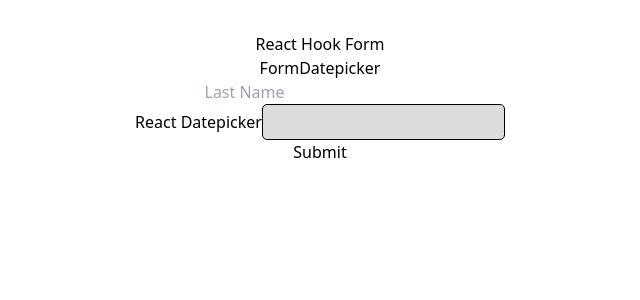
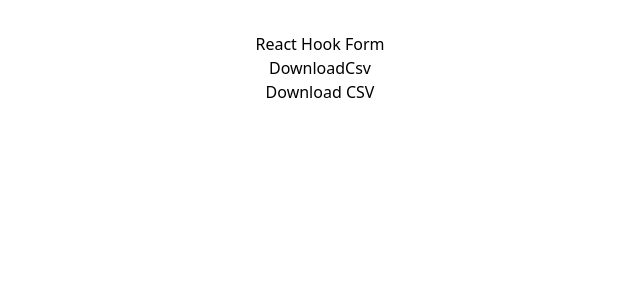
Before and after one commit to jimmyegc/react-hook-form, a React (Vite) app: page / in a window 1280 px wide. Shown: the top 300 px of the page, without its empty margins (320-960 px from the left). Built offline with nearby package versions, Linux system fonts and the light colour scheme.

Commit message:
fix 10152024

```diff
--- a/src/App.tsx
+++ b/src/App.tsx
@@ -1,6 +1,7 @@
 import './App.css'
-import { FormDatepicker } from './components/FormDatepicker/FormDatepicker';
-/*import { FormWithFocus } from './components/FormWithFocus/FormWithFocus';
+import { DownloadCsv } from './components/DownloadCsv/DownloadCsv';
+/*import { FormDatepicker } from './components/FormDatepicker/FormDatepicker';
+import { FormWithFocus } from './components/FormWithFocus/FormWithFocus';
  import { FormArrayFields } from './components/FormArrayFields';
 import FormNested from './components/FormNested/FormNested';
 import { Formulario } from "./components/Formulario";
@@ -11,8 +12,9 @@ function App() {
   return (
     <>
     <h2>React Hook Form</h2>
-      <FormDatepicker />
-      {/*<FormWithFocus />
+      <DownloadCsv/>
+      {/*<FormDatepicker />
+      <FormWithFocus />
 
       <FormNested/>
       <FormArrayFields />
--- /dev/null
+++ b/src/components/DownloadCsv/DownloadCsv.tsx
@@ -0,0 +1,56 @@
+
+const MockData = [
+  { id: 1, name: "Michael Jordan", age: 23 },
+  { id: 2, name: "Michael Jordan 2", age: 24 },
+]
+
+export const DownloadCsv = () => {
+
+
+
+  const convertToCSV = (data: any) => {
+    let result = ""
+
+    const columnDelimeter = ',';
+    const lineDelimeter = '\n';
+    const keys = Object.keys(data[0])
+
+    result = '';
+    result += keys.join(columnDelimeter)
+    result += lineDelimeter
+
+    data.forEach((item: any) => {
+      let ctr = 0;
+      keys.forEach(key => {
+        if(ctr> 0) result += columnDelimeter
+        result += item[key]
+        ctr++
+      })
+      result += lineDelimeter;
+    })
+
+    return result
+
+  }
+
+  const handleDownload = (data: []) => {
+    const link= document.createElement("a")
+    let csv = convertToCSV(data)
+    if(csv == null)  return
+
+    const filename = "b360ai.csv"
+
+    if(!csv.match(/^data:text\/cvv/i)) {
+      csv = `data:text/csv;charset=utf-8,${csv}`
+    }
+    link.setAttribute("href", encodeURI(csv))
+    link.setAttribute("download", filename)
+    link.click()
+  }
+
+  return (<>
+    <div>DownloadCsv</div>
+    <button onClick={() => handleDownload(MockData)}>Download CSV</button>
+    </>
+  )
+}
```
